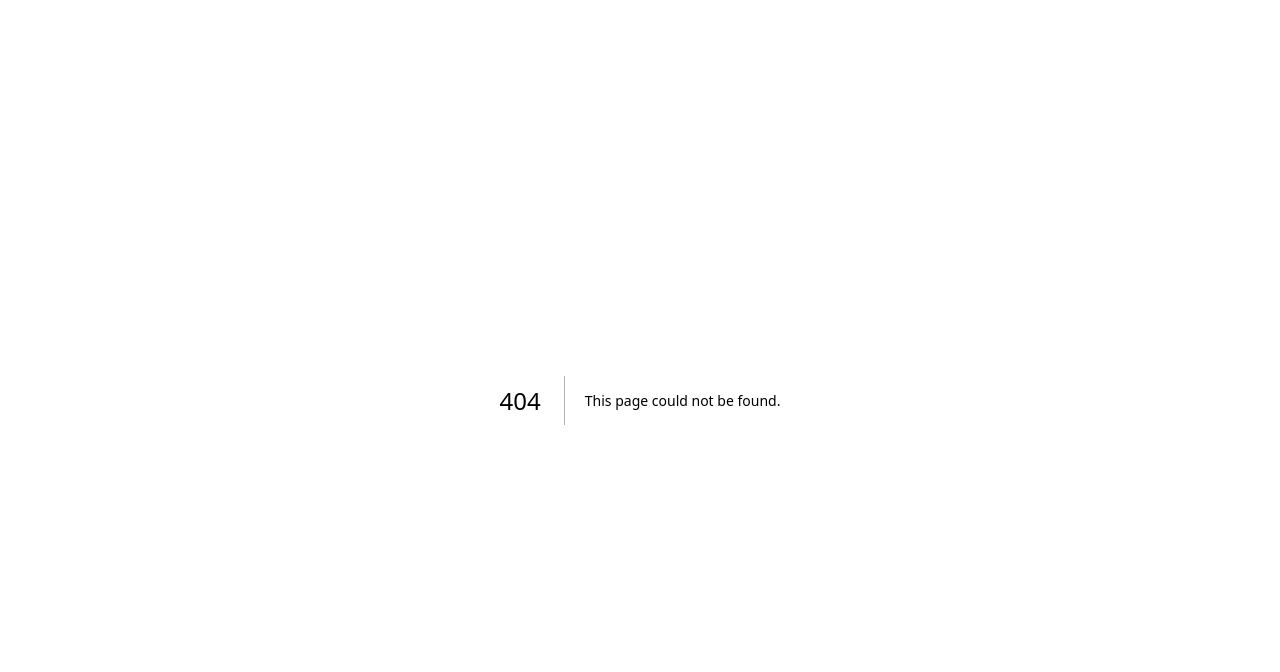
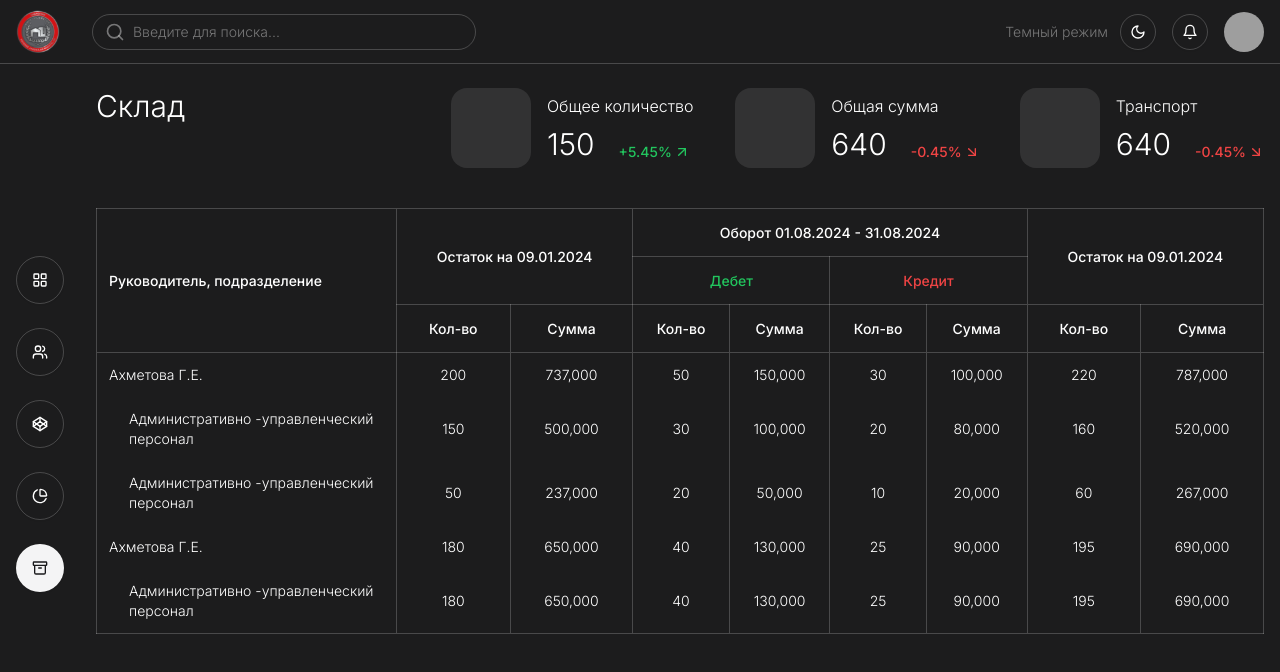
Before and after one commit to sogeking7/nusa-front, a Next.js app: page /home/warehouse in a window 1280 px wide. Before the commit this address had no page. Shown: the top 672 px of the page. Built offline with nearby package versions, Linux system fonts and the light colour scheme; grey boxes are pictures that could not be loaded.

Commit message:
feat: add warehouse page

```diff
--- a/package.json
+++ b/package.json
@@ -43,6 +43,7 @@
   },
   "devDependencies": {
     "@types/axios": "^0.14.4",
+    "@types/leaflet": "^1.9.15",
     "@types/node": "^20.17.9",
     "@types/react": "^18.3.12",
     "@types/react-dom": "^18.3.1",
--- a/src/app/home/profile/page.tsx
+++ b/src/app/home/profile/page.tsx
@@ -34,28 +34,25 @@ export default function Page() {
       <div className="col-span-5">
         <ProfileCard data={profileData} />
       </div>
-      <div className="col-span-4 flex flex-col space-y-3">
+      <div className="col-span-5 flex flex-col space-y-3 lg:col-span-4">
         <WorkSchedule />
-        <Card className={"cursor-pointer !rounded-xl border border-white/20"}>
+        {["Награды", "Дисциплинарки"].map((title) => (
+          <Card
+            key={title}
+            className={"cursor-pointer !rounded-xl border border-white/20"}
+          >
             <CardContent className="flex items-center justify-between !p-4">
-            <h2 className="font-semibold text-white">Награды</h2>
+              <h2 className="font-semibold text-white">{title}</h2>
               <Button variant="outline" size="icon">
                 <ArrowUpRight />
               </Button>
             </CardContent>
           </Card>
-        <Card className={"cursor-pointer !rounded-xl border border-white/20"}>
-          <CardContent className="flex items-center justify-between !p-4">
-            <h2 className="font-semibold text-white">Дисциплинарки</h2>
-            <Button variant="outline" size="icon">
-              <ArrowUpRight />
-            </Button>
-          </CardContent>
-        </Card>
+        ))}
       </div>
       <Card
         className={
-          "relative col-span-3 h-fit cursor-pointer !rounded-xl border border-white/20"
+          "relative col-span-5 h-fit cursor-pointer !rounded-xl border border-white/20 lg:col-span-3"
         }
       >
         <CardContent className="!p-4">
--- /dev/null
+++ b/src/app/home/warehouse/page.tsx
@@ -0,0 +1,19 @@
+import { mockData } from "@/features/warehouse/mockData";
+import { StatsCard } from "@/features/warehouse/StatsCard";
+import { FinancialTable } from "@/features/warehouse/Table";
+
+export default function Page() {
+  return (
+    <div className="flex h-full w-full flex-col gap-3 lg:gap-10">
+      <div className="flex items-start justify-between gap-3 max-lg:flex-col">
+        <h1 className="text-white md:text-3xl">Склад</h1>
+        <div className="grid gap-3 max-lg:w-full md:grid-cols-3 lg:gap-10">
+          <StatsCard title="Общее количество" value="150" change={5.45} />
+          <StatsCard title="Общая сумма" value="640" change={-0.45} />
+          <StatsCard title="Транспорт" value="640" change={-0.45} />
+        </div>
+      </div>
+      <FinancialTable data={mockData} />
+    </div>
+  );
+}
--- a/src/components/layouts/AppSidebar.tsx
+++ b/src/components/layouts/AppSidebar.tsx
@@ -3,6 +3,7 @@
 import React from "react";
 import { Button } from "../ui/button";
 import {
+  ArchiveIcon,
   CodepenIcon,
   LayoutGridIcon,
   PieChartIcon,
@@ -16,13 +17,14 @@ const links = [
   { href: "/home/people", icon: UsersIcon },
   { href: "/home/codepen", icon: CodepenIcon },
   { href: "/home/budget", icon: PieChartIcon },
+  { href: "/home/warehouse", icon: ArchiveIcon },
 ];
 
 export const AppSidebar = () => {
   const pathname = usePathname();
 
   return (
-    <nav className="fixed top-1/2 flex h-full pt-16 -translate-y-1/2 flex-col justify-center gap-6 p-4">
+    <nav className="fixed top-1/2 flex h-full -translate-y-1/2 flex-col justify-center gap-6 p-4 pt-16">
       {links.map(({ href, icon: Icon }) => (
         <Link key={href} href={href}>
           <Button
--- a/src/components/ui/table.tsx
+++ b/src/components/ui/table.tsx
@@ -59,10 +59,7 @@ const TableRow = React.forwardRef<
 >(({ className, ...props }, ref) => (
   <tr
     ref={ref}
-    className={cn(
-      "border-b-none transition-colors odd:bg-muted data-[state=selected]:bg-muted",
-      className,
-    )}
+    className={cn("border-b-none transition-colors", className)}
     {...props}
   />
 ));
@@ -75,7 +72,7 @@ const TableHead = React.forwardRef<
   <th
     ref={ref}
     className={cn(
-      "h-12 px-3 text-left align-middle font-medium text-accent-foreground [&:has([role=checkbox])]:pr-0",
+      "h-12 px-3 text-left align-middle font-medium [&:has([role=checkbox])]:pr-0",
       className,
     )}
     {...props}
--- a/src/features/map/MapCard.tsx
+++ b/src/features/map/MapCard.tsx
@@ -7,12 +7,12 @@ interface MapCard {
     city: string;
     count: number;
     coordinates: number[];
-	}[]
+  }[];
 }
 
 export const MapCard: React.FC<MapCard> = ({ locations }) => (
-	<Card className="md:absolute md:left-0 md:top-1/2 md:z-20 w-full md:max-w-xs md:-translate-y-1/2 rounded-xl md:!rounded-3xl border border-white/20 bg-[#1C1C1D]/[15%] backdrop-blur-sm">
-		<ScrollArea className="h-[170px] md:h-[326px]"> {/* //Adjust the height as needed */}
+  <Card className="w-full rounded-xl border border-white/20 bg-[#1C1C1D]/[15%] backdrop-blur-sm md:absolute md:left-0 md:top-1/2 md:z-20 md:max-w-xs md:-translate-y-1/2 md:!rounded-3xl">
+    <ScrollArea className="h-[170px] md:h-[326px]">
       <CardContent className="p-4 md:p-6">
         <ul className="space-y-4">
           {locations.map(({ name, city, count }, index) => (
@@ -20,11 +20,13 @@ export const MapCard: React.FC<MapCard> = ({ locations }) => (
               <div className="flex items-center gap-3">
                 <div className="size-2 shrink-0 rounded-full bg-primary-green"></div>
                 <div>
-									<p className="text-sm md:text-base text-white">{name}</p>
-									<p className="text-xs md:text-sm text-[#898989]">{city}</p>
+                  <p className="text-sm text-white md:text-base">{name}</p>
+                  <p className="text-xs text-[#898989] md:text-sm">{city}</p>
                 </div>
               </div>
-							<p className="md:text-base text-sm text-primary-purple">{count}</p>
+              <p className="text-sm text-primary-purple md:text-base">
+                {count}
+              </p>
             </li>
           ))}
         </ul>
--- a/src/features/map/MapComponent.tsx
+++ b/src/features/map/MapComponent.tsx
@@ -7,16 +7,66 @@ import geojsonData from "./data/kazakhstan.json";
 import { Icon } from "leaflet";
 import { MapCard } from "./MapCard";
 
-const locations = [
-  { name: "Центральный аппарат", city: "г. Астана", count: 11, coordinates: [51.1694, 71.4491] },
-  { name: "Сигнал", city: "г. Уральск", count: 47, coordinates: [51.227, 51.318] },
-  { name: "Комета", city: "г. Алматы", count: 35, coordinates: [43.222, 76.8512] },
-  { name: "Новая Энергия", city: "г. Шымкент", count: 20, coordinates: [42.3417, 69.5901] },
-  { name: "Северный Ветер", city: "г. Караганда", count: 15, coordinates: [49.8019, 73.0878] },
-  { name: "Светлый Мир", city: "г. Павлодар", count: 18, coordinates: [52.2868, 76.9456] },
-  { name: "Золотой Путь", city: "г. Костанай", count: 22, coordinates: [53.2144, 63.6264] },
-  { name: "Горизонт", city: "г. Атырау", count: 25, coordinates: [47.0969, 51.9003] },
-  { name: "Лидер", city: "г. Семей", count: 30, coordinates: [50.4417, 80.2222] },
+const locations: {
+  name: string;
+  city: string;
+  count: number;
+  coordinates: [number, number];
+}[] = [
+  {
+    name: "Центральный аппарат",
+    city: "г. Астана",
+    count: 11,
+    coordinates: [51.1694, 71.4491],
+  },
+  {
+    name: "Сигнал",
+    city: "г. Уральск",
+    count: 47,
+    coordinates: [51.227, 51.318],
+  },
+  {
+    name: "Комета",
+    city: "г. Алматы",
+    count: 35,
+    coordinates: [43.222, 76.8512],
+  },
+  {
+    name: "Новая Энергия",
+    city: "г. Шымкент",
+    count: 20,
+    coordinates: [42.3417, 69.5901],
+  },
+  {
+    name: "Северный Ветер",
+    city: "г. Караганда",
+    count: 15,
+    coordinates: [49.8019, 73.0878],
+  },
+  {
+    name: "Светлый Мир",
+    city: "г. Павлодар",
+    count: 18,
+    coordinates: [52.2868, 76.9456],
+  },
+  {
+    name: "Золотой Путь",
+    city: "г. Костанай",
+    count: 22,
+    coordinates: [53.2144, 63.6264],
+  },
+  {
+    name: "Горизонт",
+    city: "г. Атырау",
+    count: 25,
+    coordinates: [47.0969, 51.9003],
+  },
+  {
+    name: "Лидер",
+    city: "г. Семей",
+    count: 30,
+    coordinates: [50.4417, 80.2222],
+  },
 ];
 
 const markerIcon = new Icon({
@@ -24,11 +74,11 @@ const markerIcon = new Icon({
   iconSize: [40, 40],
 });
 
-const mapCenter = [48.5196, 66.9237];
+const mapCenter: [number, number] = [48.5196, 66.9237];
 
 const initialMaxBounds: [[number, number], [number, number]] = [
   [40.568, 20.491],
-  [55.385, 120.315]
+  [55.385, 120.315],
 ];
 
 const zoomFourBounds: [[number, number], [number, number]] = [
@@ -36,7 +86,13 @@
   [55.385, 90.315],
 ];
 
-const DynamicZoomHandler = ({ setMaxBounds }: { setMaxBounds: React.Dispatch<React.SetStateAction<[[number, number], [number, number]]>> }) => {
+const DynamicZoomHandler = ({
+  setMaxBounds,
+}: {
+  setMaxBounds: React.Dispatch<
+    React.SetStateAction<[[number, number], [number, number]]>
+  >;
+}) => {
   const map = useMap();
 
   useEffect(() => {
@@ -63,7 +119,13 @@ const DynamicZoomHandler = ({ setMaxBounds }: { setMaxBounds: React.Dispatch<Rea
   return null;
 };
 
-const CustomMarker = ({ position, title }: { position: [number, number]; title: string }) => {
+const CustomMarker = ({
+  position,
+  title,
+}: {
+  position: [number, number];
+  title: string;
+}) => {
   return (
     <Marker position={position} icon={markerIcon}>
       <Tooltip>{title}</Tooltip>
@@ -71,7 +133,7 @@ const CustomMarker = ({ position, title }: { position: [number, number]; title:
   );
 };
 
-const onEachRegion = (region, layer) => {
+const onEachRegion = (region: any, layer: any) => {
   const name = region.properties.name;
 
   if (name) {
@@ -94,7 +156,8 @@ const onEachRegion = (region, layer) => {
 };
 
 export const MapComponent = () => {
-  const [maxBounds, setMaxBounds] = useState<[[number, number], [number, number]]>(initialMaxBounds);
+  const [maxBounds, setMaxBounds] =
+    useState<[[number, number], [number, number]]>(initialMaxBounds);
 
   useEffect(() => {
     const handleResize = () => {
@@ -114,10 +177,10 @@ export const MapComponent = () => {
   }, []);
 
   return (
-    <div className="relative md:h-[560px] h-full w-full">
+    <div className="relative h-full w-full md:h-[560px]">
       <MapCard locations={locations} />
       <MapContainer
-        className="focus:ring-0 relative z-10 max-md:h-[290px] md:h-[560px] h-full w-full !bg-transparent"
+        className="relative z-10 h-full w-full !bg-transparent focus:ring-0 max-md:h-[290px] md:h-[560px]"
         center={mapCenter}
         zoom={5}
         zoomControl={false}
--- a/src/features/profile/ProfileCard.tsx
+++ b/src/features/profile/ProfileCard.tsx
@@ -24,9 +24,9 @@ export function ProfileCard({ data }: ProfileCardProps) {
 
   return (
     <Card className="w-full space-y-4 rounded-lg border border-white/20 p-4 text-white lg:space-y-10">
-      <CardHeader className="flex h-full flex-row items-start gap-4">
+      <CardHeader className="flex h-full flex-row gap-4">
         <div className="h-24 w-20 shrink-0 rounded-md bg-[#D9D9D9] md:h-40 md:w-32"></div>
-        <div className="h-full w-px items-stretch bg-white/20"></div>
+        <div className="min-h-full border-[1px] border-white/20"></div>
         <div className="flex w-full max-w-sm flex-col space-y-3">
           <h1 className="text-sm font-semibold lg:text-xl">{data.name}</h1>
           <table className="text-sm text-white">
--- /dev/null
+++ b/src/features/warehouse/StatsCard.tsx
@@ -0,0 +1,50 @@
+import { cn } from "@/lib/utils";
+import { ArrowDownRight, ArrowUpRight } from "lucide-react";
+
+interface StatsCardProps {
+  title: string;
+  value: string | number;
+  change: number;
+  icon?: string;
+  className?: string;
+}
+
+export function StatsCard({
+  title,
+  value,
+  change,
+  icon = "",
+  className,
+}: StatsCardProps) {
+  const isPositive = change > 0;
+
+  return (
+    <div className={cn("flex items-center gap-4 rounded-lg", className)}>
+      <div className="size-20 shrink-0 overflow-hidden rounded-2xl bg-gray-100/10">
+        <div className="size-full" />
+      </div>
+      <div className="flex w-full flex-col gap-2">
+        <h3 className="text-white">{title}</h3>
+        <div className="flex items-end gap-6">
+          <span className="text-3xl text-white">{value}</span>
+          <div
+            className={cn(
+              "flex items-center gap-0.5 text-sm",
+              isPositive ? "text-green-500" : "text-red-500",
+            )}
+          >
+            <span className="font-medium">
+              {isPositive ? "+" : ""}
+              {change.toFixed(2)}%
+            </span>
+            {isPositive ? (
+              <ArrowUpRight className="h-4 w-4" />
+            ) : (
+              <ArrowDownRight className="h-4 w-4" />
+            )}
+          </div>
+        </div>
+      </div>
+    </div>
+  );
+}
--- /dev/null
+++ b/src/features/warehouse/Table.tsx
@@ -0,0 +1,129 @@
+import {
+  Table,
+  TableBody,
+  TableCell,
+  TableHead,
+  TableHeader,
+  TableRow,
+} from "@/components/ui/table";
+import { cn } from "@/lib/utils";
+import { FinancialRecord } from "./types";
+
+interface FinancialTableProps {
+  data: FinancialRecord[];
+}
+
+export function FinancialTable({ data }: FinancialTableProps) {
+  return (
+    <div className="scrollbar-thin scrollbar-track-transparent scrollbar-thumb-gray-400 scrollbar-thumb-rounded max-h-[600px] overflow-auto">
+      <Table className="border border-white/20 bg-inherit">
+        <TableHeader className="border border-white/20 bg-[#1c1c1d]">
+          <TableRow>
+            <TableHead
+              rowSpan={3}
+              className="w-[300px] border-b border-r border-white/20"
+            >
+              Руководитель, подразделение
+            </TableHead>
+            <TableHead
+              colSpan={2}
+              rowSpan={2}
+              className="border-b border-r border-white/20 text-center"
+            >
+              Остаток на 09.01.2024
+            </TableHead>
+            <TableHead
+              colSpan={4}
+              className="border-b border-r border-white/20 text-center"
+            >
+              Оборот 01.08.2024 - 31.08.2024
+            </TableHead>
+            <TableHead
+              colSpan={2}
+              rowSpan={2}
+              className="border-b border-white/20 text-center"
+            >
+              Остаток на 09.01.2024
+            </TableHead>
+          </TableRow>
+          <TableRow>
+            <TableHead
+              colSpan={2}
+              className="border-b border-r border-white/20 text-center text-green-500"
+            >
+              Дебет
+            </TableHead>
+            <TableHead
+              colSpan={2}
+              className="border-b border-r border-white/20 text-center text-red-500"
+            >
+              Кредит
+            </TableHead>
+          </TableRow>
+          <TableRow className="bg-inherit">
+            <TableHead className="border-r border-white/20 text-center">
+              Кол-во
+            </TableHead>
+            <TableHead className="border-r border-white/20 text-center">
+              Сумма
+            </TableHead>
+            <TableHead className="border-r border-white/20 text-center">
+              Кол-во
+            </TableHead>
+            <TableHead className="border-r border-white/20 text-center">
+              Сумма
+            </TableHead>
+            <TableHead className="border-r border-white/20 text-center">
+              Кол-во
+            </TableHead>
+            <TableHead className="border-r border-white/20 text-center">
+              Сумма
+            </TableHead>
+            <TableHead className="border-r border-white/20 text-center">
+              Кол-во
+            </TableHead>
+            <TableHead className="text-center">Сумма</TableHead>
+          </TableRow>
+        </TableHeader>
+        <TableBody>
+          {data.map((record) => (
+            <TableRow className="bg-inherit" key={record.id}>
+              <TableCell
+                className={cn(
+                  "border-r border-white/20",
+                  record.isSubItem && "pl-8",
+                )}
+              >
+                {record.name}
+              </TableCell>
+              <TableCell className="border-r border-white/20 text-center">
+                {record.balanceStart.quantity}
+              </TableCell>
+              <TableCell className="border-r border-white/20 text-center">
+                {record.balanceStart.sum.toLocaleString()}
+              </TableCell>
+              <TableCell className="border-r border-white/20 text-center">
+                {record.debit.quantity}
+              </TableCell>
+              <TableCell className="border-r border-white/20 text-center">
+                {record.debit.sum.toLocaleString()}
+              </TableCell>
+              <TableCell className="border-r border-white/20 text-center">
+                {record.credit.quantity}
+              </TableCell>
+              <TableCell className="border-r border-white/20 text-center">
+                {record.credit.sum.toLocaleString()}
+              </TableCell>
+              <TableCell className="border-r border-white/20 text-center">
+                {record.balanceEnd.quantity}
+              </TableCell>
+              <TableCell className="text-center">
+                {record.balanceEnd.sum.toLocaleString()}
+              </TableCell>
+            </TableRow>
+          ))}
+        </TableBody>
+      </Table>
+    </div>
+  );
+}
--- /dev/null
+++ b/src/features/warehouse/mockData.ts
@@ -0,0 +1,107 @@
+import { FinancialRecord } from "./types";
+
+export const mockData: FinancialRecord[] = [
+  {
+    id: "1",
+    name: "Ахметова Г.Е.",
+    balanceStart: {
+      quantity: 200,
+      sum: 737000,
+    },
+    debit: {
+      quantity: 50,
+      sum: 150000,
+    },
+    credit: {
+      quantity: 30,
+      sum: 100000,
+    },
+    balanceEnd: {
+      quantity: 220,
+      sum: 787000,
+    },
+  },
+  {
+    id: "2",
+    name: "Административно -управленческий персонал",
+    isSubItem: true,
+    balanceStart: {
+      quantity: 150,
+      sum: 500000,
+    },
+    debit: {
+      quantity: 30,
+      sum: 100000,
+    },
+    credit: {
+      quantity: 20,
+      sum: 80000,
+    },
+    balanceEnd: {
+      quantity: 160,
+      sum: 520000,
+    },
+  },
+  {
+    id: "3",
+    name: "Административно -управленческий персонал",
+    isSubItem: true,
+    balanceStart: {
+      quantity: 50,
+      sum: 237000,
+    },
+    debit: {
+      quantity: 20,
+      sum: 50000,
+    },
+    credit: {
+      quantity: 10,
+      sum: 20000,
+    },
+    balanceEnd: {
+      quantity: 60,
+      sum: 267000,
+    },
+  },
+  {
+    id: "4",
+    name: "Ахметова Г.Е.",
+    balanceStart: {
+      quantity: 180,
+      sum: 650000,
+    },
+    debit: {
+      quantity: 40,
+      sum: 130000,
+    },
+    credit: {
+      quantity: 25,
+      sum: 90000,
+    },
+    balanceEnd: {
+      quantity: 195,
+      sum: 690000,
+    },
+  },
+  {
+    id: "5",
+    name: "Административно -управленческий персонал",
+    isSubItem: true,
+    balanceStart: {
+      quantity: 180,
+      sum: 650000,
+    },
+    debit: {
+      quantity: 40,
+      sum: 130000,
+    },
+    credit: {
+      quantity: 25,
+      sum: 90000,
+    },
+    balanceEnd: {
+      quantity: 195,
+      sum: 690000,
+    },
+  },
+];
--- /dev/null
+++ b/src/features/warehouse/types/index.ts
@@ -0,0 +1,21 @@
+export interface FinancialRecord {
+  id: string;
+  name: string;
+  isSubItem?: boolean;
+  balanceStart: {
+    quantity: number;
+    sum: number;
+  };
+  debit: {
+    quantity: number;
+    sum: number;
+  };
+  credit: {
+    quantity: number;
+    sum: number;
+  };
+  balanceEnd: {
+    quantity: number;
+    sum: number;
+  };
+}
```
Also changed, not shown: 1 other file (tests, documents, lock files or other folders). Lines whose indentation alone changed are shown as unchanged.
